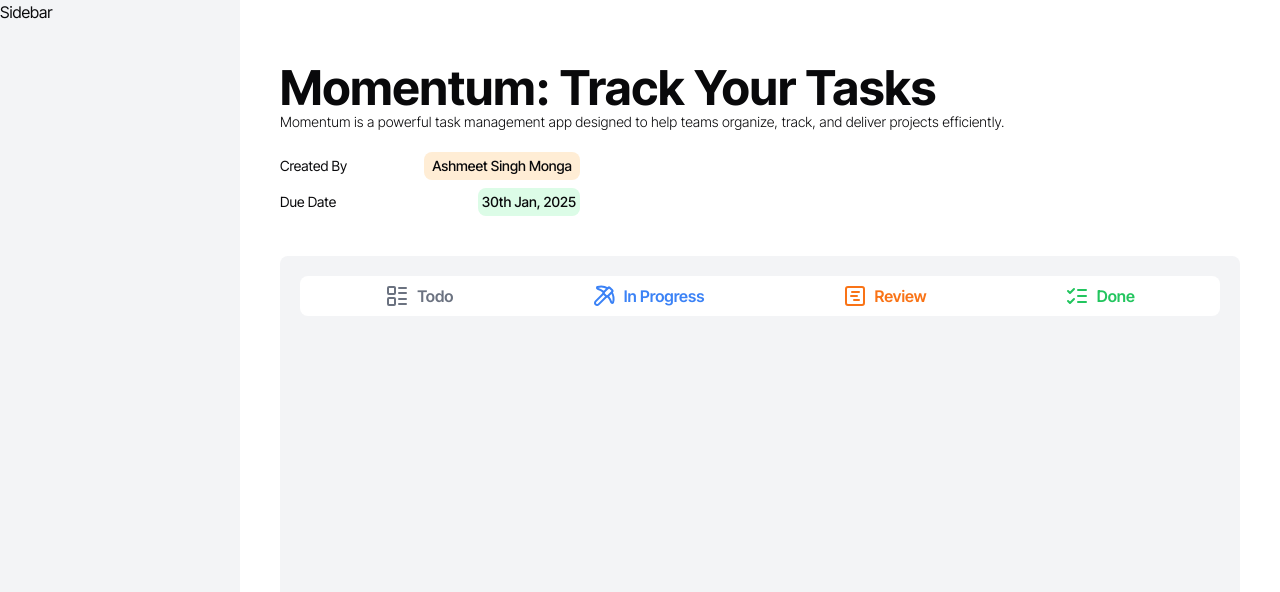
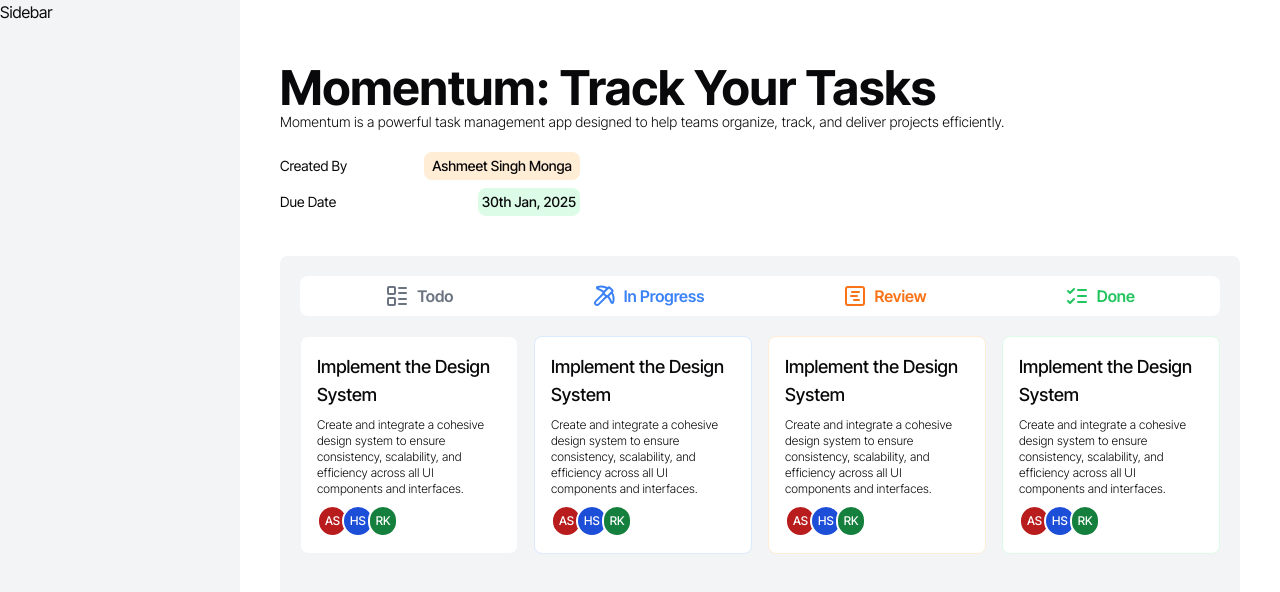
Before and after one commit to ashmeetsmonga/nextjs-momentum, a Next.js app: page /project/1 in a window 1280 px wide. Shown: the top 592 px of the page. Built offline with nearby package versions, Linux system fonts and the light colour scheme.

Commit message:
ui: Add cards

```diff
--- /dev/null
+++ b/app/components/Card/Card.tsx
@@ -0,0 +1,22 @@
+import { TASK_BORDER_COLORS } from "@/constants";
+import React, { FC } from "react";
+
+interface CardProps {
+  type: "TODO" | "IN_PROGRESS" | "REVIEW" | "DONE";
+}
+
+const Card: FC<CardProps> = ({ type }) => {
+  return (
+    <div className={`w-full bg-white rounded-lg p-4 border ${TASK_BORDER_COLORS[type]} space-y-2`}>
+      <h2 className="font-medium text-lg">Implement the Design System</h2>
+      <p className="font-light text-xs">Create and integrate a cohesive design system to ensure consistency, scalability, and efficiency across all UI components and interfaces.</p>
+      <div className="flex">
+        <div className="rounded-full px-1.5 py-1.5 bg-red-700 text-white text-xs font-medium border-2 border-white">AS</div>
+        <div className="rounded-full px-1.5 py-1.5 bg-blue-700 text-white text-xs font-medium border-2 border-white -ml-1.5">HS</div>
+        <div className="rounded-full px-1.5 py-1.5 bg-green-700 text-white text-xs font-medium border-2 border-white -ml-1.5">RK</div>
+      </div>
+    </div>
+  );
+};
+
+export default Card;
--- a/app/project/[projectId]/page.tsx
+++ b/app/project/[projectId]/page.tsx
@@ -1,3 +1,4 @@
+import Card from "@/app/components/Card/Card";
 import { LayoutList, ListChecks, Pickaxe, SquareChartGantt } from "lucide-react";
 import React from "react";
 
@@ -39,6 +40,20 @@ const ProjectPage = () => {
             Done
           </p>
         </div>
+        <div className="grid grid-cols-4 gap-4 mt-5">
+          <div>
+            <Card type="TODO" />
+          </div>
+          <div>
+            <Card type="IN_PROGRESS" />
+          </div>
+          <div>
+            <Card type="REVIEW" />
+          </div>
+          <div>
+            <Card type="DONE" />
+          </div>
+        </div>
       </div>
     </div>
   );
--- /dev/null
+++ b/constants.ts
@@ -0,0 +1,6 @@
+export const TASK_BORDER_COLORS = {
+  TODO: "border-gray-100",
+  IN_PROGRESS: "border-blue-100",
+  REVIEW: "border-orange-100",
+  DONE: "border-green-100",
+};
--- a/tailwind.config.ts
+++ b/tailwind.config.ts
@@ -2,61 +2,58 @@ import type { Config } from "tailwindcss";
 
 export default {
   darkMode: ["class"],
-    content: [
-    "./pages/**/*.{js,ts,jsx,tsx,mdx}",
-    "./components/**/*.{js,ts,jsx,tsx,mdx}",
-    "./app/**/*.{js,ts,jsx,tsx,mdx}",
-  ],
+  content: ["./pages/**/*.{js,ts,jsx,tsx,mdx}", "./components/**/*.{js,ts,jsx,tsx,mdx}", "./app/**/*.{js,ts,jsx,tsx,mdx}"],
+  safelist: ["border-gray-100", "border-blue-100", "border-orange-100", "border-green-100"],
   theme: {
     extend: {
       colors: {
-  			background: 'hsl(var(--background))',
-  			foreground: 'hsl(var(--foreground))',
+        background: "hsl(var(--background))",
+        foreground: "hsl(var(--foreground))",
         card: {
-  				DEFAULT: 'hsl(var(--card))',
-  				foreground: 'hsl(var(--card-foreground))'
+          DEFAULT: "hsl(var(--card))",
+          foreground: "hsl(var(--card-foreground))",
         },
         popover: {
-  				DEFAULT: 'hsl(var(--popover))',
-  				foreground: 'hsl(var(--popover-foreground))'
+          DEFAULT: "hsl(var(--popover))",
+          foreground: "hsl(var(--popover-foreground))",
         },
         primary: {
-  				DEFAULT: 'hsl(var(--primary))',
-  				foreground: 'hsl(var(--primary-foreground))'
+          DEFAULT: "hsl(var(--primary))",
+          foreground: "hsl(var(--primary-foreground))",
         },
         secondary: {
-  				DEFAULT: 'hsl(var(--secondary))',
-  				foreground: 'hsl(var(--secondary-foreground))'
+          DEFAULT: "hsl(var(--secondary))",
+          foreground: "hsl(var(--secondary-foreground))",
         },
         muted: {
-  				DEFAULT: 'hsl(var(--muted))',
-  				foreground: 'hsl(var(--muted-foreground))'
+          DEFAULT: "hsl(var(--muted))",
+          foreground: "hsl(var(--muted-foreground))",
         },
         accent: {
-  				DEFAULT: 'hsl(var(--accent))',
-  				foreground: 'hsl(var(--accent-foreground))'
+          DEFAULT: "hsl(var(--accent))",
+          foreground: "hsl(var(--accent-foreground))",
         },
         destructive: {
-  				DEFAULT: 'hsl(var(--destructive))',
-  				foreground: 'hsl(var(--destructive-foreground))'
+          DEFAULT: "hsl(var(--destructive))",
+          foreground: "hsl(var(--destructive-foreground))",
         },
-  			border: 'hsl(var(--border))',
-  			input: 'hsl(var(--input))',
-  			ring: 'hsl(var(--ring))',
+        border: "hsl(var(--border))",
+        input: "hsl(var(--input))",
+        ring: "hsl(var(--ring))",
         chart: {
-  				'1': 'hsl(var(--chart-1))',
-  				'2': 'hsl(var(--chart-2))',
-  				'3': 'hsl(var(--chart-3))',
-  				'4': 'hsl(var(--chart-4))',
-  				'5': 'hsl(var(--chart-5))'
-  			}
+          "1": "hsl(var(--chart-1))",
+          "2": "hsl(var(--chart-2))",
+          "3": "hsl(var(--chart-3))",
+          "4": "hsl(var(--chart-4))",
+          "5": "hsl(var(--chart-5))",
+        },
       },
       borderRadius: {
-  			lg: 'var(--radius)',
-  			md: 'calc(var(--radius) - 2px)',
-  			sm: 'calc(var(--radius) - 4px)'
-  		}
-  	}
+        lg: "var(--radius)",
+        md: "calc(var(--radius) - 2px)",
+        sm: "calc(var(--radius) - 4px)",
+      },
+    },
   },
   plugins: [require("tailwindcss-animate")],
 } satisfies Config;
```
Also changed, not shown: 1 other file (tests, documents, lock files or other folders). Lines whose indentation alone changed are shown as unchanged.
